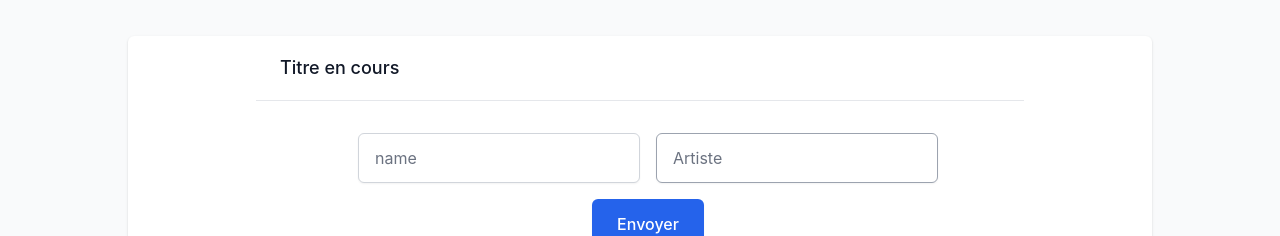
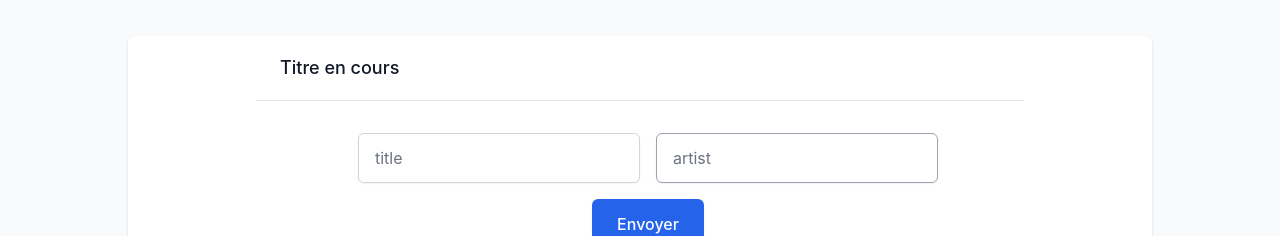
Before and after one commit to RoquetteOff/Music, a React (Create React App) app in the folder client/: page /songrequest in a window 1280 px wide. Shown: the part 164-400 px from the top of the page. Built offline with nearby package versions, Linux system fonts and the light colour scheme; no server answers.

Commit message:
issue #24 + ajout d'un dossier common pour les fonction partagées

```diff
--- a/client/src/FETCH.js
+++ b/client/src/FETCH.js
@@ -1,2 +1,2 @@
-// export const FETCH = "http://localhost:8000/api";
-export const FETCH = "/api";
+export const FETCH = "http://localhost:8000/api";
+// export const FETCH = "/api";
--- /dev/null
+++ b/client/src/components/common/removeInput.js
@@ -0,0 +1,9 @@
+const removeInput = (array) => {
+  array.forEach((item) => {
+    document.getElementById(item).value = "";
+  });
+};
+
+module.exports = {
+  removeInput: removeInput,
+};
--- a/client/src/components/songRequestForm.jsx
+++ b/client/src/components/songRequestForm.jsx
@@ -3,10 +3,11 @@ import axios from "axios";
 import { FETCH } from "../FETCH";
 import { toast } from "react-toastify";
 import "react-toastify/dist/ReactToastify.css";
+import { removeInput } from "./common/removeInput";
 
 const SongRequestForm = (props) => {
   const [data, setData] = useState({
-    name: "",
+    title: "",
     artist: "",
     countVote: null,
     unavailable: 0,
@@ -15,7 +16,7 @@ const SongRequestForm = (props) => {
   });
 
   const changeName = (e) => {
-    setData({ ...data, name: e.target.value });
+    setData({ ...data, title: e.target.value });
   };
 
   const changeArtist = (e) => {
@@ -34,7 +35,7 @@ const SongRequestForm = (props) => {
     // on vérifie si le titre est dans la liste
     if (
       artistFiltered.filter(
-        (item) => item.name.toLowerCase() === data.name.toLowerCase()
+        (item) => item.title.toLowerCase() === data.title.toLowerCase()
       ).length < 1
     ) {
       axios
@@ -43,7 +44,10 @@ const SongRequestForm = (props) => {
           countVote: 0,
         })
         .then(() => {
-          toast.success("Wow so easy!", { position: toast.POSITION.TOP_RIGHT });
+          toast.success("Musique envoyé!", {
+            position: toast.POSITION.TOP_RIGHT,
+          });
+          removeInput(["title", "artist"]);
         })
         .catch(function (error) {
           toast.error("Erreur", { position: toast.POSITION.TOP_RIGHT });
@@ -64,17 +68,17 @@ const SongRequestForm = (props) => {
       >
         <div className="flex space-x-4">
           <div>
-            <label htmlFor="full_name" className="sr-only">
+            <label htmlFor="title" className="sr-only">
               Titre
             </label>
             <input
               required
               type="text"
-              name="name"
-              id="name"
-              autoComplete="name"
+              name="title"
+              id="title"
+              autoComplete="title"
               className="block w-full shadow-sm py-3 px-4 placeholder-gray-500 focus:ring-indigo-500 focus:border-indigo-500 border border-gray-300 rounded-md"
-              placeholder="name"
+              placeholder="title"
               onChange={(e) => changeName(e)}
             />
           </div>
@@ -84,12 +88,12 @@ const SongRequestForm = (props) => {
             </label>
             <input
               required
-              id="Artiste"
-              name="Artiste"
-              type="Artiste"
-              autoComplete="Artiste"
+              id="artist"
+              name="artist"
+              type="artist"
+              autoComplete="artist"
               className="block w-full shadow-sm py-3 px-4 placeholder-gray-500 focus:ring-indigo-500 focus:border-indigo-500 border border-gray-400 rounded-md"
-              placeholder="Artiste"
+              placeholder="artist"
               onChange={(e) => changeArtist(e)}
             />
           </div>
```
Also changed, not shown: 1 other file (tests, documents, lock files or other folders).
